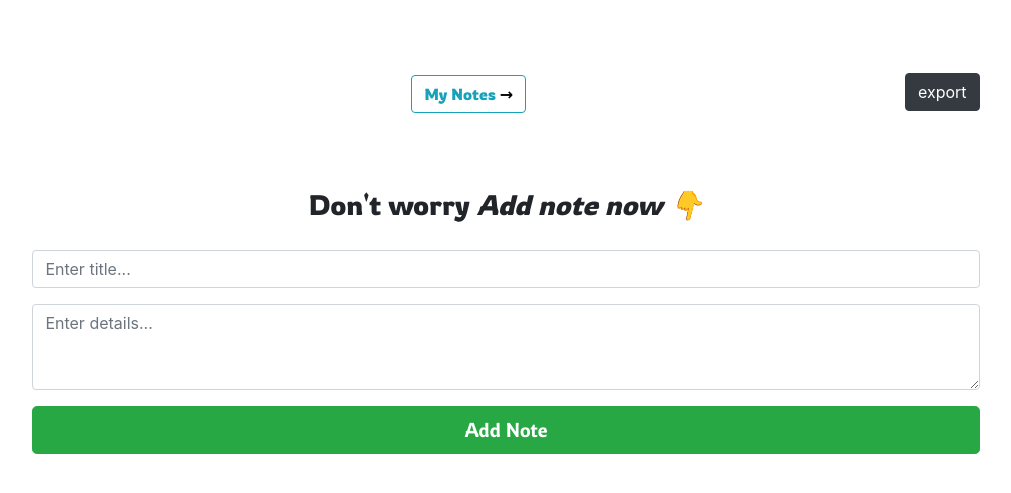
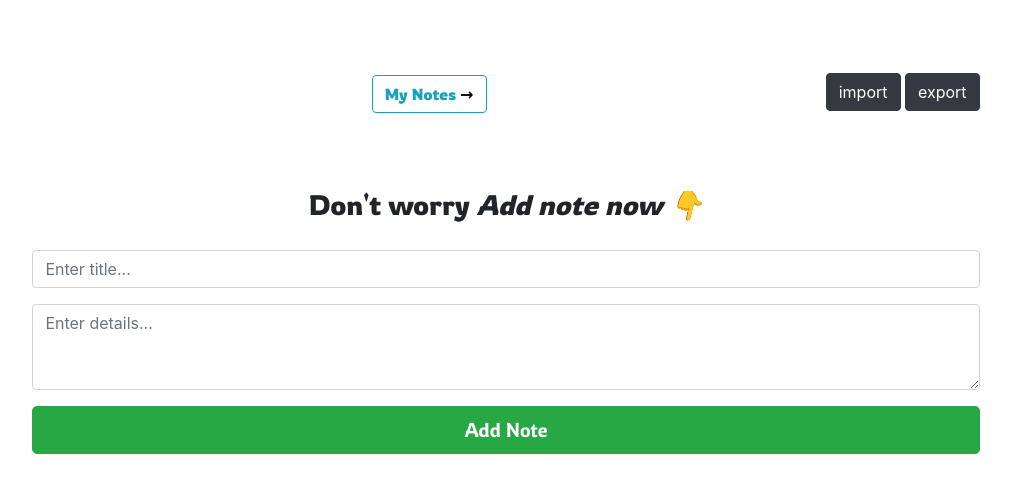
Before and after one commit to Siva18jr/keep, a plain HTML site: page index.html in a window 1280 px wide. Shown: the part 97-590 px from the top of the page, without its empty margins (134-1145 px from the left). Drawn offline with nearby package versions, Linux system fonts and the light colour scheme.

Commit message:
now you can use import method

```diff
--- a/index.html
+++ b/index.html
@@ -61,7 +61,7 @@
 
     <div class="cloud">
 
-      <button class="btn btn-dark" id="import" onclick="restore()" disabled hidden>import</button>
+      <button class="btn btn-dark" id="import" onclick="restore()">import</button>
       <button class="btn btn-dark" id="export" onclick="backup()">export</button>
 
     </div>
```
